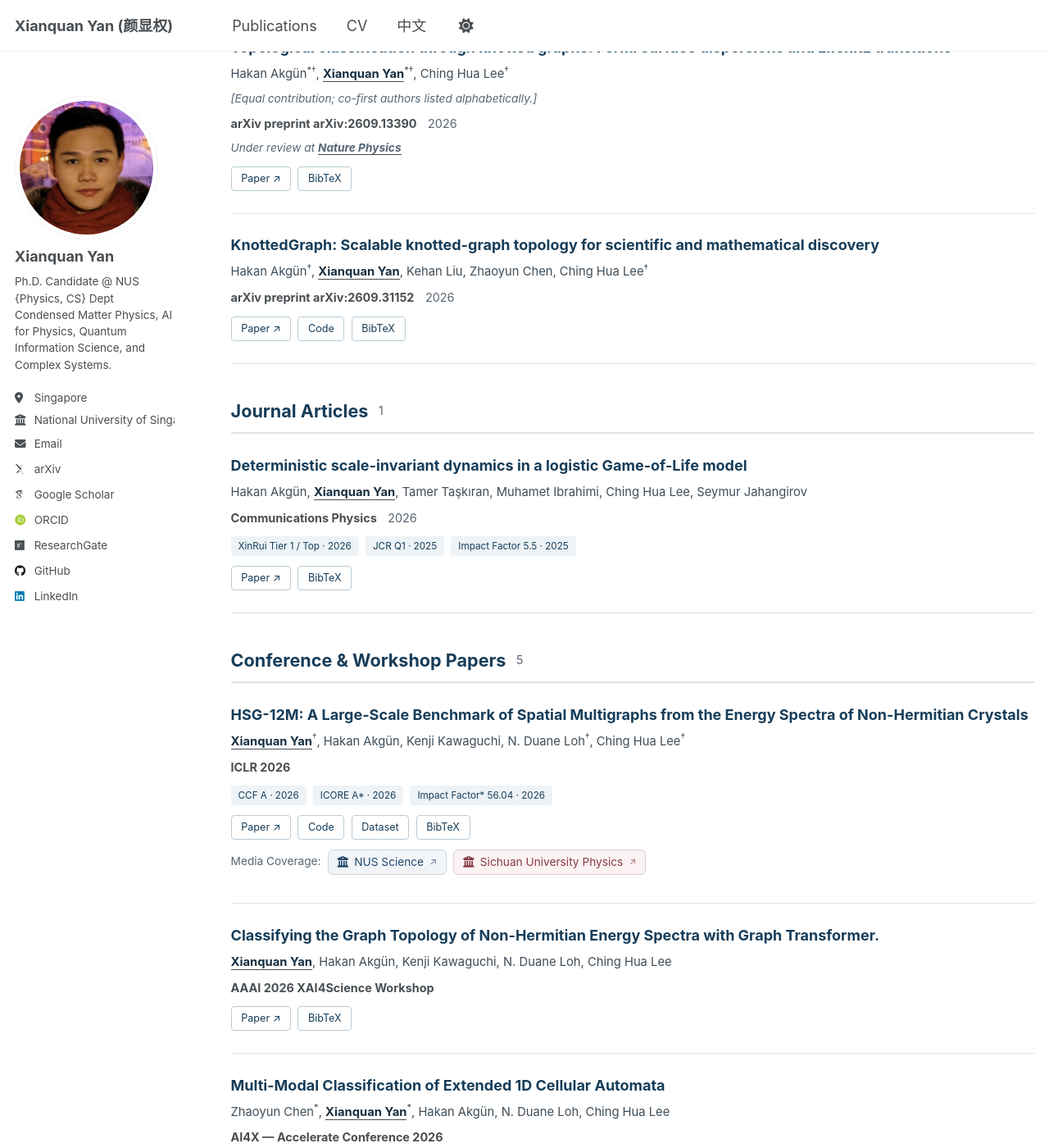
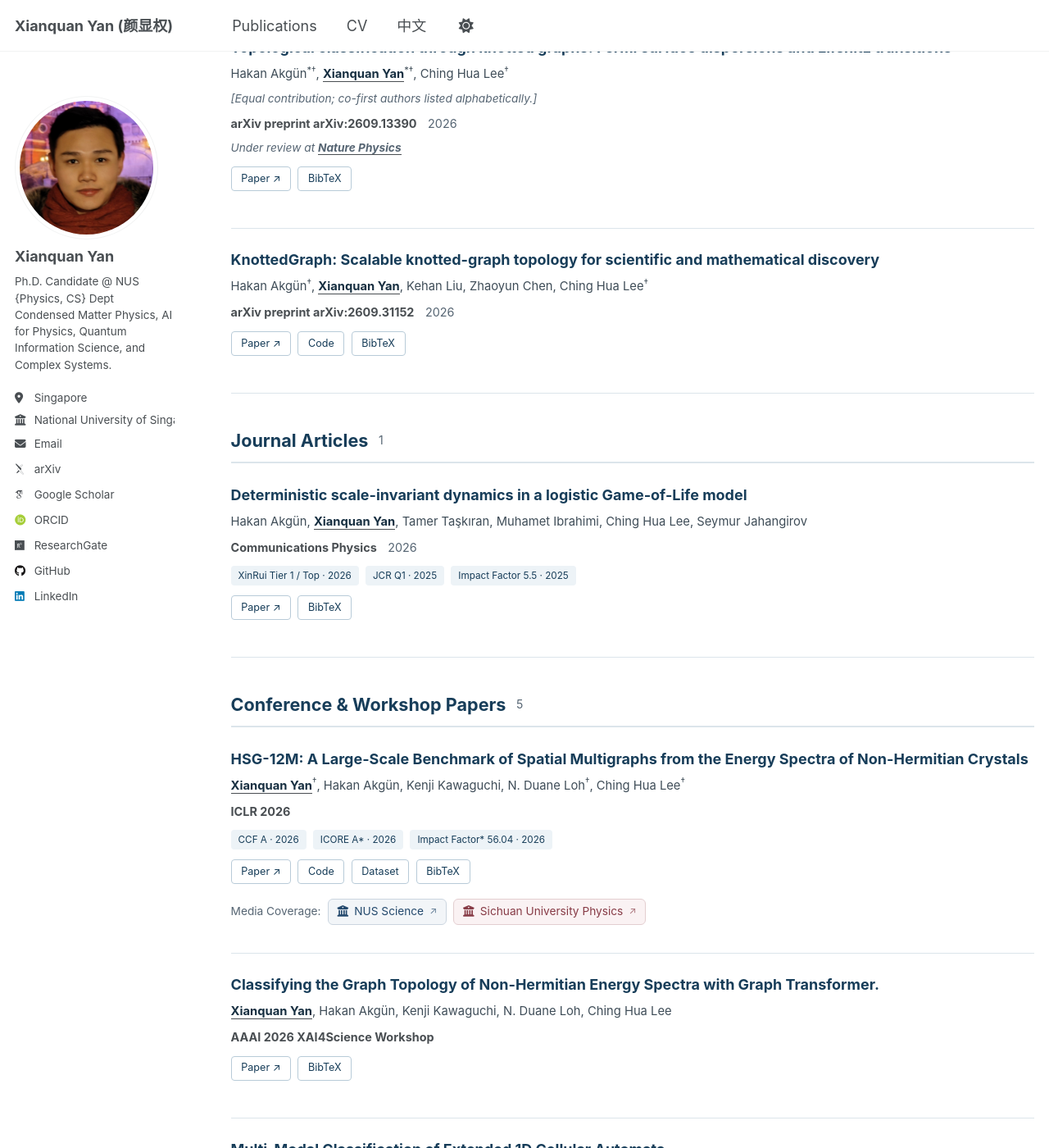
Before and after one commit to sarinstein-yan/sarinstein-yan.github.io, a Jekyll site: the page built from _pages/publications.html, in a window 1280 px wide and 1400 px high, scrolled down 275 px. Shown: the whole window at 82% size. Built offline with Jekyll 4.4.1, drawn with Linux system fonts in a browser that asks for light colours; some web fonts are replaced.

Commit message:
Increase spacing above media coverage badges

```diff
--- a/assets/css/publications.css
+++ b/assets/css/publications.css
@@ -35,4 +35,5 @@ html[data-theme="dark"] .pub-card__media{color:#b0bcc6}
 html[data-theme="dark"] .pub-card__media .media-badge{background:#253b4c;border-color:#4c657a;color:#c1def3}
 html[data-theme="dark"] .pub-card__media .media-badge--scu{background:#442e35;border-color:#76535d;color:#f0c8cf}
 
-.pub-card .pub-card__links + .pub-card__media{margin-top:.65rem}
+.pub-card .pub-card__links{margin-bottom:1rem}
+.pub-card .pub-card__links + .pub-card__media{margin-top:0}
```
